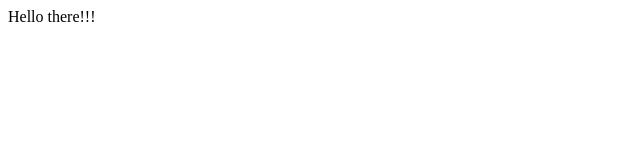
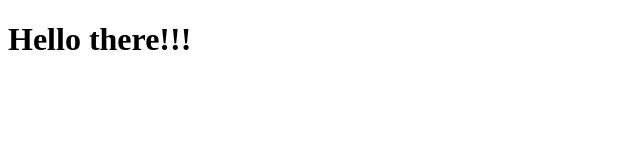
Before and after one commit to VinayPerni/vinayperni.github.io, a plain HTML site: page index.html in a window 1280 px wide. Shown: the whole page, without its empty margins (0-640 px from the left). Drawn offline with Linux system fonts and the light colour scheme.

Commit message:
Changes to be committed: 	modified:   index.html

```diff
--- a/index.html
+++ b/index.html
@@ -4,6 +4,6 @@
 	<title>index</title>
 </head>
 <body>
-	Hello there!!!
+	<h1>Hello there!!!<h1>
 </body>
 </html>
```
